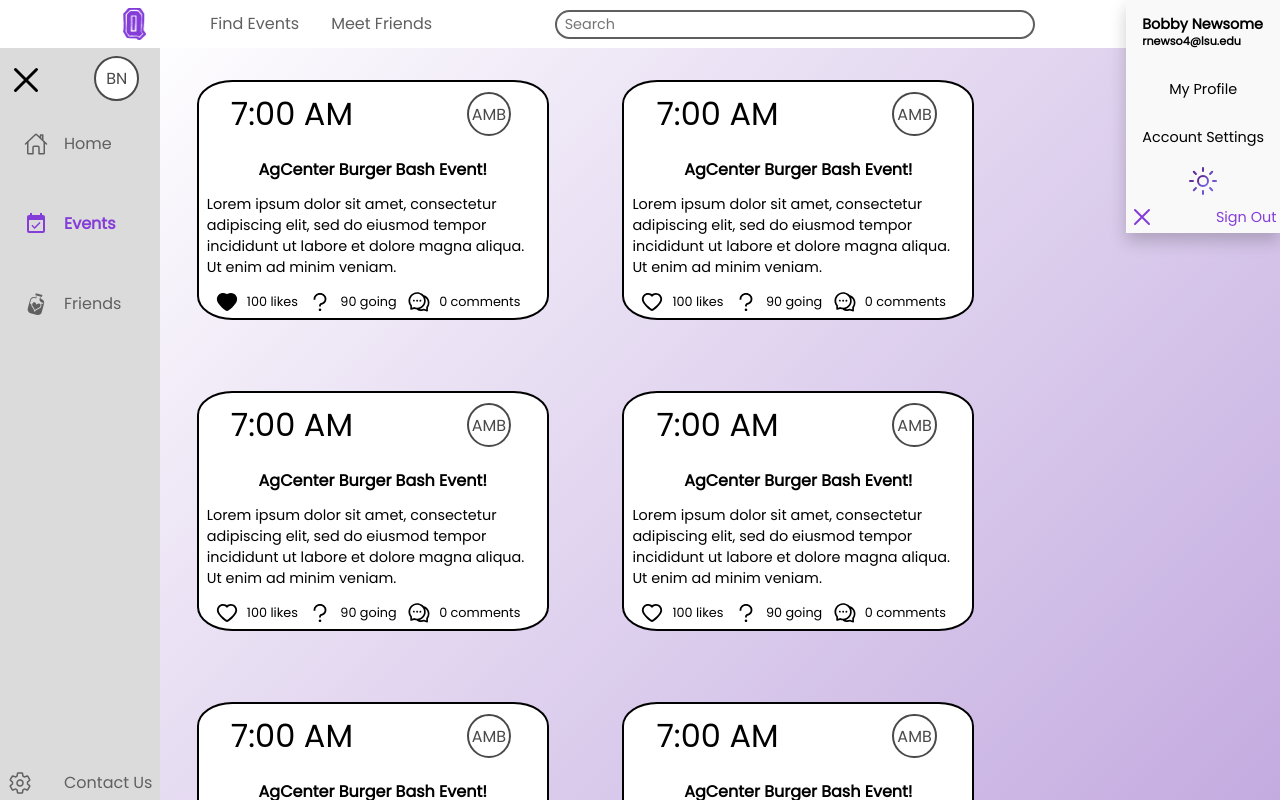
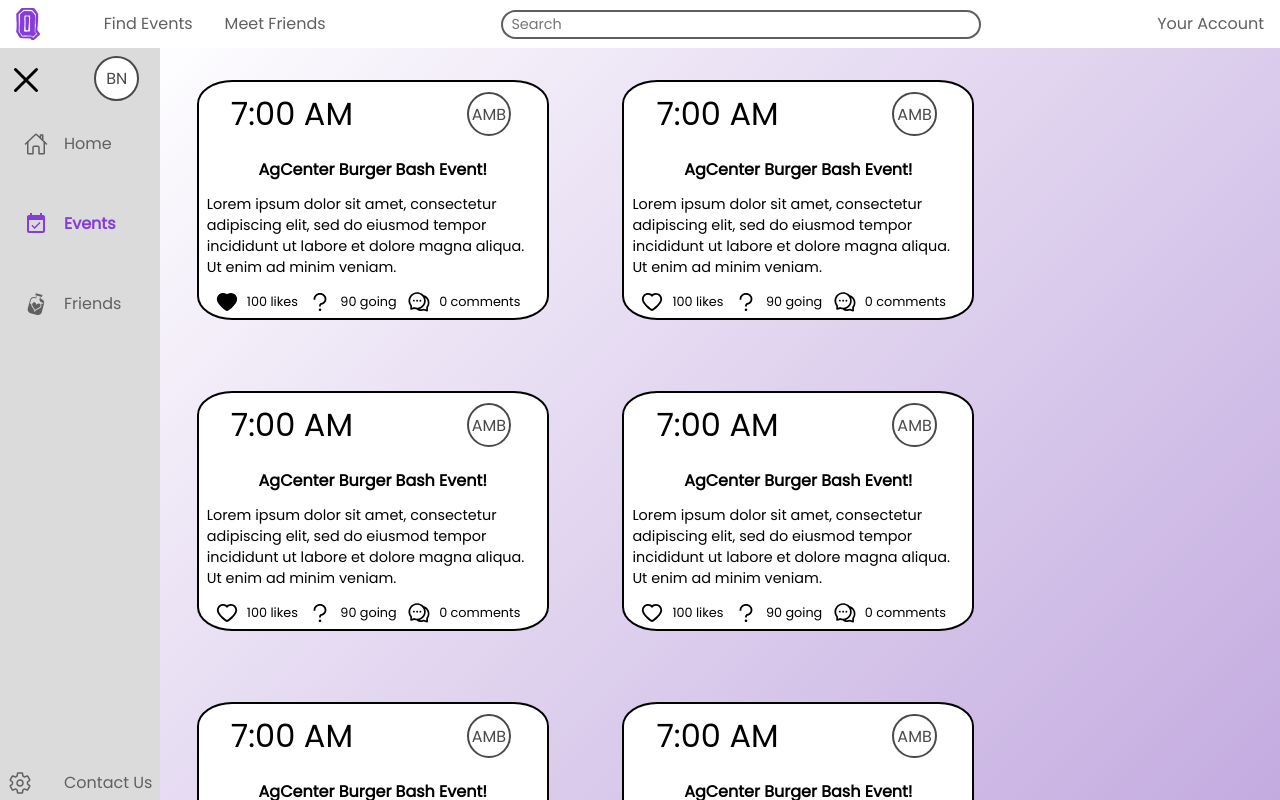
Before and after one commit to rnewso4/the_quad_website, a React (Create React App) app: page /events in a window 1280 px wide. Shown: the top 800 px of the page. Built offline with nearby package versions, Linux system fonts and the light colour scheme.

Commit message:
bug fixes in navbar

```diff
--- a/src/Container/Navbar.js
+++ b/src/Container/Navbar.js
@@ -7,7 +7,7 @@ import { IoMoonOutline } from "react-icons/io5";
 import { IoSunnyOutline } from "react-icons/io5";
 
 const Navbar = ({ isDarkMode, setDarkMode }) => {
-    const [isMenuShowing, setMenu] = useState(true)
+    const [isMenuShowing, setMenu] = useState(false)
     const onClick = () => {
         return setMenu(!isMenuShowing)
     }
@@ -19,16 +19,6 @@ const Navbar = ({ isDarkMode, setDarkMode }) => {
     return (
         <>
             <div id={isDarkMode ? 'navbardark' : 'navbar'}>
-                <svg width="0" height="0">
-                    <linearGradient id="sun-gradient" x1="100%" y1="100%" x2="0%" y2="0%">
-                        <stop stopColor="#7a6ded" offset="0%" />
-                        <stop stopColor="#591885" offset="100%" />
-                    </linearGradient>
-                    <linearGradient id="moon-gradient" x1="100%" y1="100%" x2="0%" y2="0%">
-                        <stop stopColor="#7a47b5" offset="0%" />
-                        <stop stopColor="#f5e6ff" offset="100%" />
-                    </linearGradient>
-                </svg>
                 <div id='navbarLeft'>
                     <img src={ Q } alt='letter Q' id='logoNavbar'/>
                     <div className='navLeftContainers'>Find Events</div>
@@ -53,9 +43,21 @@ const Navbar = ({ isDarkMode, setDarkMode }) => {
                             <Link to="#">Account Settings</Link>
                         </div>
                         <div className='dropdownItems' id='darkMode' onClick={onToggle}>
+                            <svg width='0' height='0'>
+                             <linearGradient id="moon-gradient" x1="100%" y1="100%" x2="0%" y2="0%">
+                                <stop stopColor="#7a47b5" offset="0%" />
+                                <stop stopColor="#f5e6ff" offset="100%" />
+                             </linearGradient>
+                            </svg>
                             <IoMoonOutline style={{ stroke: "url(#moon-gradient)" }} className='SMIcon'/>
                         </div>
                         <div className='dropdownItems' id='lightMode' onClick={onToggle}>
+                            <svg width="0" height="0">
+                             <linearGradient id="sun-gradient" x1="100%" y1="100%" x2="0%" y2="0%">
+                                <stop stopColor="#7a6ded" offset="0%" />
+                                <stop stopColor="#591885" offset="100%" />
+                             </linearGradient>
+                            </svg>
                             <IoSunnyOutline style={{ stroke: "url(#sun-gradient)" }} className='SMIcon' />
                         </div>
                         <div id='bottomNavbar'>
```
